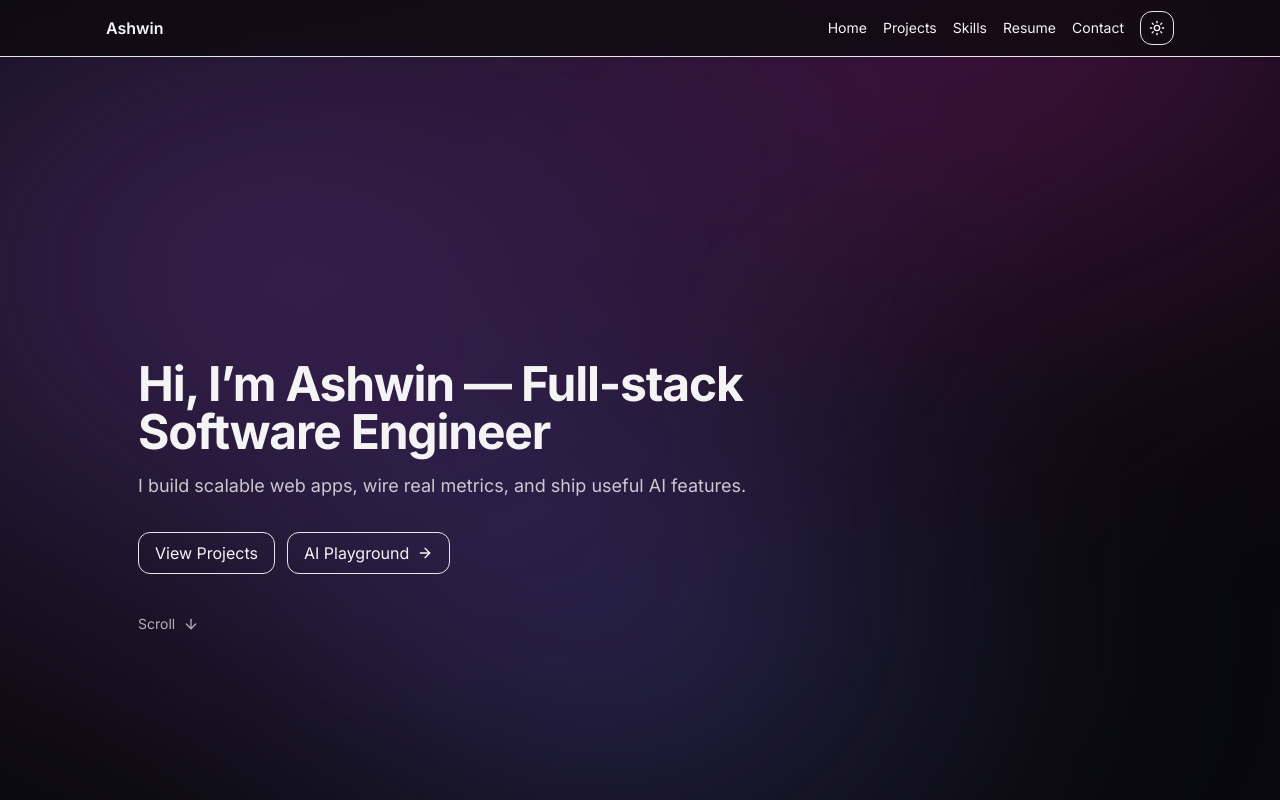
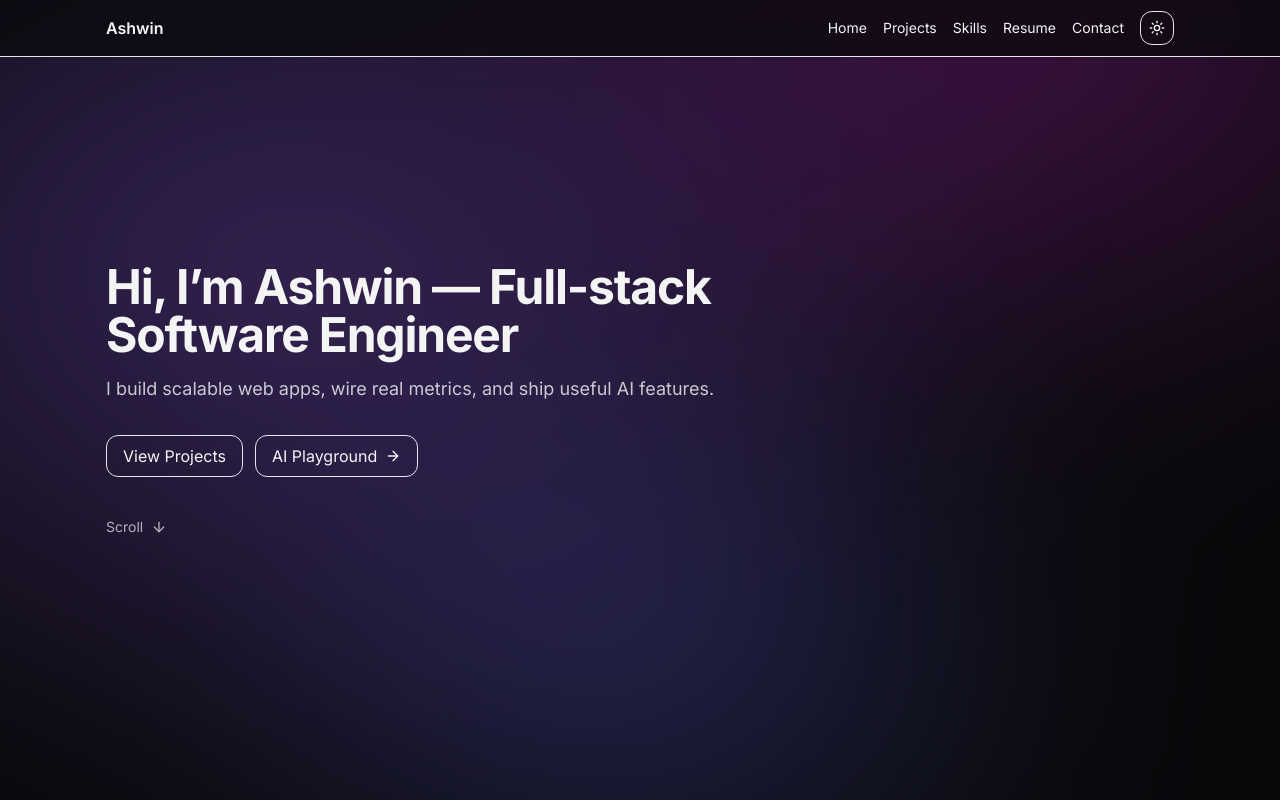
Before and after one commit to Ashking07/Ashwin-portfolio, a Next.js app: page / in a window 1280 px wide. Shown: the top 800 px of the page. Built offline with nearby package versions, Linux system fonts and the light colour scheme.

Commit message:
Improved UI experience

```diff
--- a/app/layout.tsx
+++ b/app/layout.tsx
@@ -21,7 +21,7 @@ return (
 <ThemeProvider>
 <Header />
 <main className="container mx-auto px-4 py-10">{children}</main>
-<Footer />
+{/* <Footer /> */}
 </ThemeProvider>
 </body>
 </html>
--- a/app/page.tsx
+++ b/app/page.tsx
@@ -10,6 +10,7 @@ import SkillsShowcase from '@/components/SkillsShowcase'
 import UrlTagger from '@/components/UrlTagger'
 import ContactCard from '@/components/ContactCard'
 import ProjectsGrid from '@/components/ProjectsGrid'
+import Footer from '@/components/Footer'
 const AIChat = dynamic(() => import('@/components/AIChat'), { ssr: false })
 
 export default function HomePage() {
@@ -44,7 +45,7 @@ export default function HomePage() {
       {/* <Section id="projects" headline="Featured Projects" sub="Problem → solution → metrics.">
         <ProjectsGrid />
       </Section> */}
-      <Section id="projects" headline="Featured Projects" className="snap-section--auto" sub="Problem → solution → metrics.">
+      <Section id="projects" headline="Featured Projects" className="snap-section" sub="Problem → solution → metrics.">
         <div className="relative">
           <ProjectsGrid />
         </div>
@@ -70,9 +71,13 @@ export default function HomePage() {
         <div id="playground-chat-slot" className="mt-6 max-w-3xl"></div>
       </Section>
 
-      <Section id="contact" headline="Contact" className="snap-section--auto" sub="I’m open to roles, freelance, and collaborations.">
+      <Section id="contact" headline="Contact" className="snap-section" sub="I’m open to roles, freelance, and collaborations.">
         <ContactCard />
       </Section>
+
+      <Section id="footer" headline="Thanks for visiting!" className="snap-section pb-40 md:pb-56 lg:pb-64">
+  <Footer />
+</Section>
 
       <AIChat />
     </div>
@@ -89,11 +94,20 @@ function Section({
   return (
     <section id={id} className={`snap-section ${className ?? ''}`}>
       <motion.div
-        initial={{ opacity: 0, y: 20 }}
-        whileInView={{ opacity: 1, y: 0 }}
-        viewport={{ once: true, amount: 0.4 }}
-        className="container relative z-[1]"
-      >
+      // render immediately (no fade gate)
+  initial={{ y: 8, scale: 0.995, opacity: 1 }}
+  whileInView={{ y: 0, scale: 1, opacity: 1 }}
+
+  // start earlier so it’s ready *as* the snap lands
+  viewport={{ once: false, amount: 0.2, margin: '-20% 0% -40% 0%' }}
+
+  // crisp & fast
+  transition={{ type: 'tween', duration: 0.14, ease: 'easeOut' }}
+
+  // micro-optimization to keep it buttery
+  style={{ willChange: 'transform' }}
+  className="container"
+>
         <h2 className="text-4xl md:text-5xl font-bold tracking-tight whitespace-pre-line">{headline}</h2>
         {sub && <p className="mt-4 text-lg opacity-80 max-w-2xl">{sub}</p>}
         <div className="mt-8">{children}</div>
--- a/components/AIChat.tsx
+++ b/components/AIChat.tsx
@@ -3,6 +3,13 @@
 import { useEffect, useState } from 'react'
 import { createPortal } from 'react-dom'
 import { AnimatePresence, motion } from 'framer-motion'
+
+const HIDE_ON_IDS = [
+  'projects',          // Featured Projects
+  'certs',    // Research & Certifications (rename if your id differs)
+  'footer',            // if you used <Section id="footer" ...>
+  'site-footer'        // or if your Footer uses this id
+]
 
 export default function AIChat() {
   const [q, setQ] = useState('')
@@ -10,7 +17,9 @@ export default function AIChat() {
   const [dock, setDock] = useState(false)
   const [slot, setSlot] = useState<HTMLElement | null>(null)
   const [bump, setBump] = useState(false)
+  const [hidden, setHidden] = useState(false)
 
+  // Lift the floating widget above the footer when footer is visible
   useEffect(() => {
     const footer = document.getElementById('site-footer')
     if (!footer) return
@@ -22,15 +31,41 @@ useEffect(() => {
     return () => io.disconnect()
   }, [])
 
+  // Find slot and dock when Playground is on screen (trigger a bit earlier)
+  useEffect(() => {
+    setSlot(document.getElementById('playground-chat-slot') as HTMLElement | null)
 
+    const section = document.getElementById('playground')
+    if (!section) return
+    const io = new IntersectionObserver(
+      ([e]) => {
+        // Treat as "in" once ~10% is in view (more forgiving, smoother)
+        setDock(e.isIntersecting && e.intersectionRatio > 0.1)
+      },
+      { threshold: [0, 0.1, 0.25, 0.5], rootMargin: '-20% 0px -30% 0px' }
+    )
+    io.observe(section)
+    return () => io.disconnect()
+  }, [])
+
+  // Hide the widget on the sections we don't want it visible
   useEffect(() => {
-    const section = document.getElementById('playground')
-    setSlot(document.getElementById('playground-chat-slot'))
-    if (!section) return
-    const obs = new IntersectionObserver(([e]) => setDock(e.isIntersecting), { threshold: 0.4 })
-    obs.observe(section)
-    return () => obs.disconnect()
-  }, [])
+    const targets = HIDE_ON_IDS
+      .map(id => document.getElementById(id))
+      .filter(Boolean) as Element[]
+    if (targets.length === 0) return
+
+    const io = new IntersectionObserver(
+      (entries) => {
+        const anyVisible = entries.some(e => e.isIntersecting && e.intersectionRatio > 0.25)
+        // If we're docked in Playground, don't hide; otherwise hide when any of those sections are visible
+        setHidden(anyVisible && !dock)
+      },
+      { threshold: [0, 0.25, 0.5], rootMargin: '-5% 0px -5% 0px' }
+    )
+    targets.forEach(el => io.observe(el))
+    return () => io.disconnect()
+  }, [dock])
 
   const ask = async () => {
     setOut('')
@@ -43,9 +78,12 @@ useEffect(() => {
     while (reader) {
       const { done, value } = await reader.read()
       if (done) break
-      setOut((p) => p + dec.decode(value))
+      setOut(p => p + dec.decode(value))
     }
   }
+
+  // Don’t render at all when hidden (and not docked)
+  if (hidden && !dock) return null
 
   const Box = (
     <div className="rounded-2xl border p-4 shadow-xl bg-white/90 dark:bg-zinc-900/90 backdrop-blur">
@@ -65,25 +103,11 @@ useEffect(() => {
   )
 
   const variants = {
-    in: {
-      opacity: 1,
-      scale: 1,
-      y: 0,
-      filter: 'blur(0px)',
-      transition: { type: 'spring', stiffness: 260, damping: 26 },
-    },
-    out: {
-      opacity: 0,
-      scale: 0.96,
-      y: 12,
-      filter: 'blur(6px)',
-      transition: { duration: 0.22 },
-    },
+    in:  { opacity: 1, scale: 1, y: 0,  filter: 'blur(0px)', transition: { type: 'spring', stiffness: 260, damping: 26 } },
+    out: { opacity: 0, scale: 0.96, y: 12, filter: 'blur(6px)',  transition: { duration: 0.22 } },
   }
 
-  const Docked =
-    slot &&
-    createPortal(
+  const Docked = slot && createPortal(
     <AnimatePresence mode="wait">
       {dock && (
         <motion.div
@@ -110,8 +134,11 @@ useEffect(() => {
           animate="in"
           exit="out"
           variants={variants}
-          className="fixed z-50 bottom-4 right-4 w-[min(440px,90vw)]"
-          style={{ bottom: `calc(env(safe-area-inset-bottom, 0px) + ${bump ? 320 : 16}px)` }}
+          className="fixed z-50 right-4 w-[min(440px,90vw)]"
+          style={{
+            // lift above the footer when it's visible
+            bottom: `calc(env(safe-area-inset-bottom, 0px) + ${bump ? 320 : 16}px)`
+          }}
         >
           {Box}
         </motion.div>
--- a/styles/globals.css
+++ b/styles/globals.css
@@ -2,43 +2,42 @@
 @tailwind components;
 @tailwind utilities;
 
-:root { color-scheme: light dark; }
+/* Body doesn't scroll; inner does */
 html, body { height: 100%; }
-html { scroll-behavior: smooth; }
+body { overflow: hidden; }
 
-
-/* ---- Single scroll surface (body) ---- */
-body{
-   min-height: 100vh;
-  overflow: auto;
-  scroll-snap-type: y mandatory;   /* strong snap = page-to-page feel */
+/* Full-bleed snap scroller */
+:root { --nav-h: 64px; }                 /* adjust to your header height */
+.main-snap{
+  position: fixed;                        /* <-- key: full-screen layer */
+  inset: 0;                               /* fill viewport */
+  overflow-y: auto;
+  height: auto;
+  scroll-snap-type: y mandatory;          /* strong snap */
+  scroll-snap-stop: always;
   scroll-behavior: smooth;
   overscroll-behavior-y: contain;
-  scroll-padding-top: 64px;        /* adjust to your fixed navbar height */
+  scroll-padding-top: var(--nav-h);       /* offset for fixed/sticky nav */
+  isolation: isolate;                     /* safer z-index stacking */
 }
 
-/* The inner wrapper is no longer a scroller */
-.main-snap{
-  height: auto;
-  overflow: visible;
-}
-
-/* Default sections still snap & fill a viewport */
+/* Sections that should snap page-by-page */
 .snap-section{
+  min-height: 100svh;
   scroll-snap-align: start;
-  min-height: 100dvh;
   display: grid;
   place-items: center;
   padding: 6rem 1rem;
-  scroll-snap-stop: always;
 }
 
-/* Opt-out for tall sections (e.g., Projects, Contact) */
+/* Sections that are taller / free scroll (e.g., Projects, Contact) */
 .snap-section--auto{
   min-height: auto;
   scroll-snap-align: none;
+  scroll-snap-stop: normal;
   padding-block: 4rem;
 }
+
 
 .container { max-width: 1100px; margin: 0 auto; padding-left: 1rem; padding-right: 1rem; }
 
@@ -83,3 +82,11 @@ input:focus, textarea:focus, a:focus, button:focus{
   outline: none;
   box-shadow: 0 0 0 3px color-mix(in srgb, #6366f1 25%, transparent);
 }
+
+
+/* height of your floating chat box (tweak if you change it) */
+:root { --chat-h: 500px; }
+
+.safe-bottom {
+  padding-bottom: calc(var(--chat-h) + 2.5rem + env(safe-area-inset-bottom));
+}
```
Lines whose indentation alone changed are shown as unchanged.
